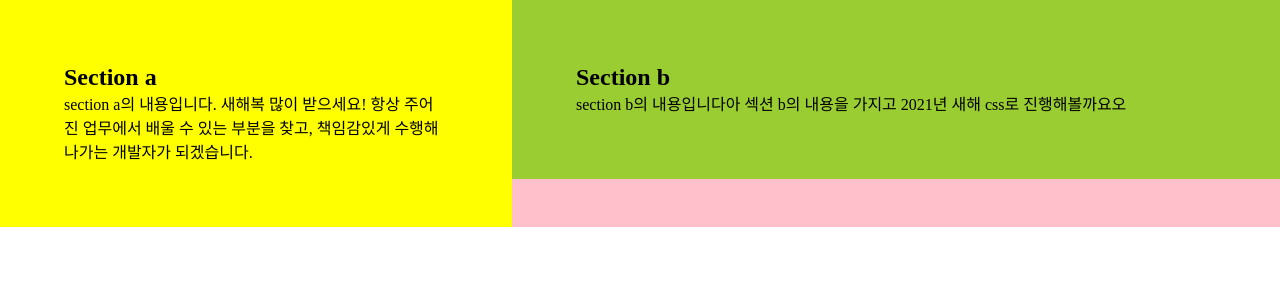
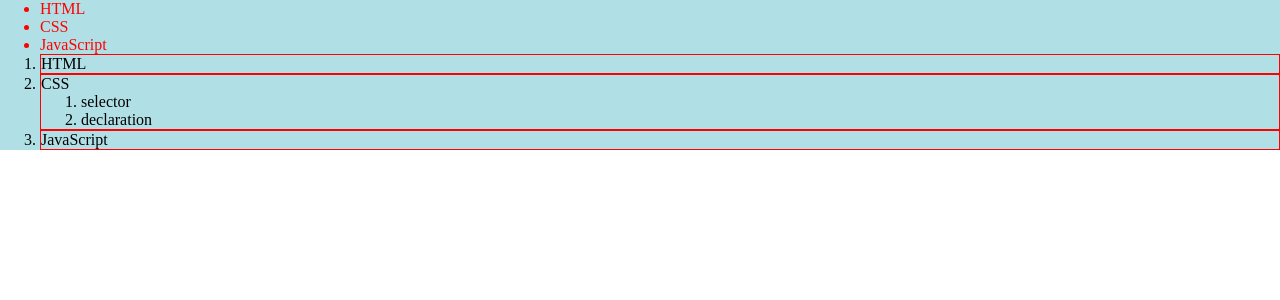
Before and after one commit to happy-sonday/ng_css, an Angular app: page / in a window 1280 px wide. Shown: the top 300 px of the page. Built offline with nearby package versions, Linux system fonts and the light colour scheme.

Commit message:
부모자식 선택자

```diff
--- a/src/app/app.component.html
+++ b/src/app/app.component.html
@@ -1,3 +1,4 @@
 <!--<app-classic-layout></app-classic-layout>-->
-<app-media-layout></app-media-layout>
+<!-- <app-media-layout></app-media-layout> -->
+<app-selector></app-selector>
 <router-outlet></router-outlet>
--- a/src/app/app.module.ts
+++ b/src/app/app.module.ts
@@ -5,12 +5,14 @@ import { AppRoutingModule } from './app-routing.module';
 import { AppComponent } from './app.component';
 import { ClassicLayoutComponent } from './classic-layout/classic-layout.component';
 import { MediaLayoutComponent } from './media-layout/media-layout.component';
+import { SelectorComponent } from './selector/selector.component';
 
 @NgModule({
   declarations: [
     AppComponent,
     ClassicLayoutComponent,
-    MediaLayoutComponent
+    MediaLayoutComponent,
+    SelectorComponent
   ],
   imports: [
     BrowserModule,
--- /dev/null
+++ b/src/app/selector/selector.component.html
@@ -0,0 +1,15 @@
+<ul>
+  <li>HTML</li>
+  <li>CSS</li>
+  <li>JavaScript</li>
+</ul>
+<ol id="lecture">
+  <li>HTML</li>
+  <li>CSS
+    <ol>
+      <li>selector</li>
+      <li>declaration</li>
+    </ol>
+  </li>
+  <li>JavaScript</li>
+</ol>
--- /dev/null
+++ b/src/app/selector/selector.component.scss
@@ -0,0 +1,12 @@
+ol,ul{
+  margin: 0;
+}
+ul li{
+  color:red;
+}
+#lecture>li{
+  border:1px solid red;
+}
+ul,ol{
+  background-color: powderblue;
+}
--- /dev/null
+++ b/src/app/selector/selector.component.ts
@@ -0,0 +1,15 @@
+import { Component, OnInit } from '@angular/core';
+
+@Component({
+  selector: 'app-selector',
+  templateUrl: './selector.component.html',
+  styleUrls: ['./selector.component.scss']
+})
+export class SelectorComponent implements OnInit {
+
+  constructor() { }
+
+  ngOnInit(): void {
+  }
+
+}
```
Also changed, not shown: 1 other file (tests, documents, lock files or other folders).
